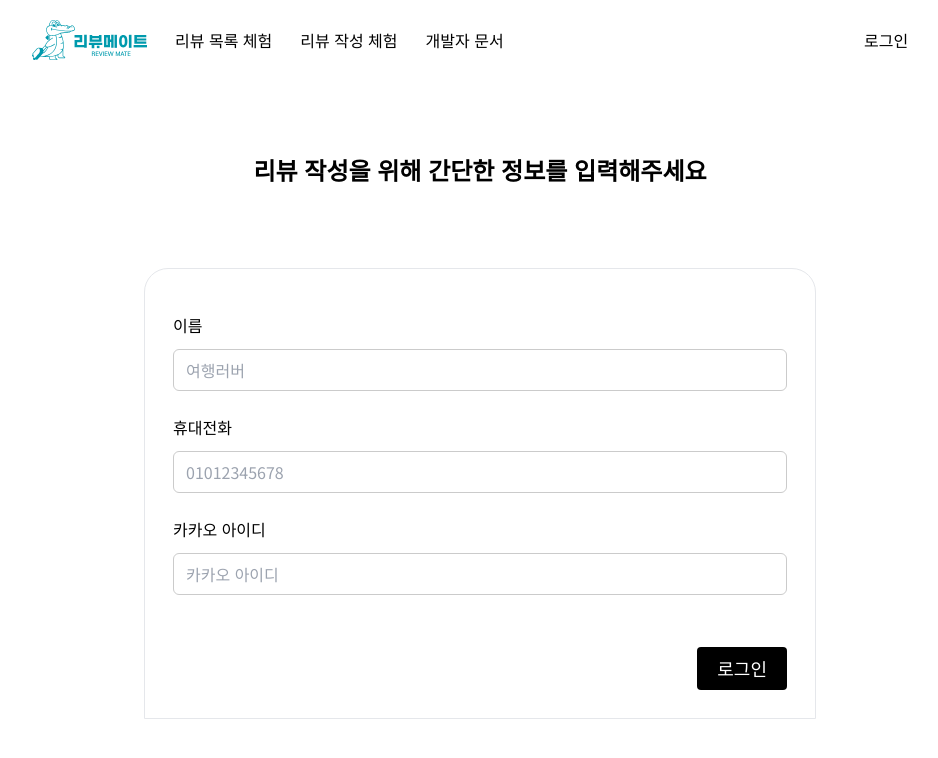
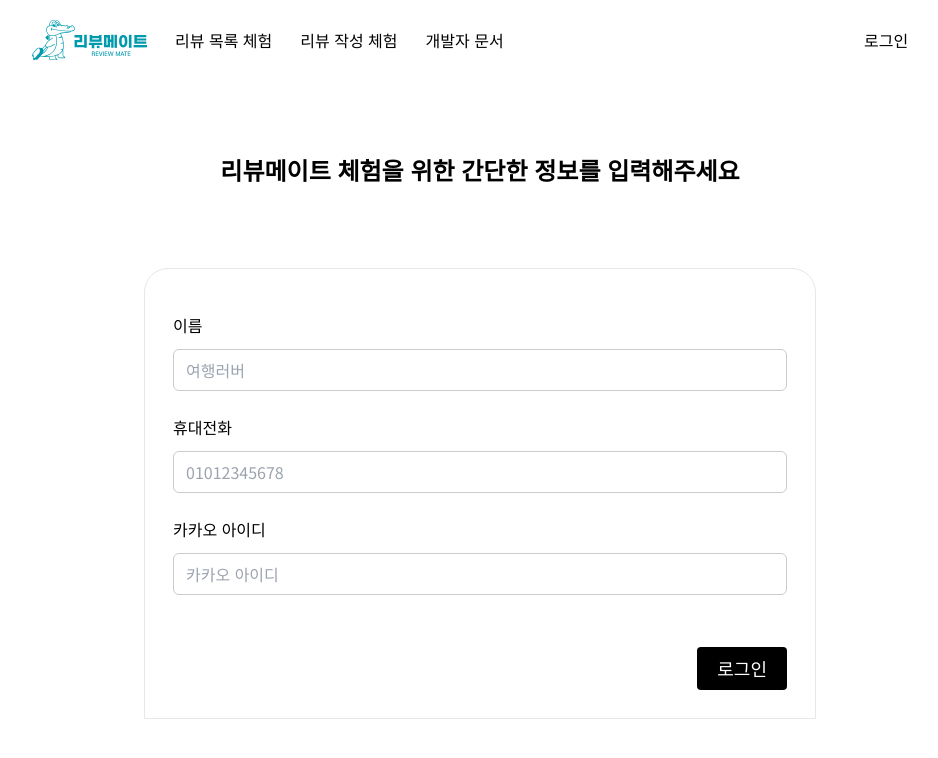
Before and after one commit to Review-Mate/Review-Mate-Demo, a Next.js app: page /login in a window 1280 px wide. Shown: the top 758 px of the page, without its empty margins (160-1098 px from the left). Built offline with nearby package versions, Linux system fonts and the light colour scheme.

Commit message:
desgin: 로그인 제목 변경

```diff
--- a/pages/login.tsx
+++ b/pages/login.tsx
@@ -34,7 +34,7 @@ export default function Purchase() {
     <div className='flex flex-col items-center'>
       <Seo title='ReviewMate | Login' />
       <h1 className='text-title font-bold mb-20 mt-11 animate-appear1 opacity-0'>
-        리뷰 작성을 위해 간단한 정보를 입력해주세요
+        리뷰메이트 체험을 위한 간단한 정보를 입력해주세요
       </h1>
       <form
         onSubmit={handleSubmit}
```
